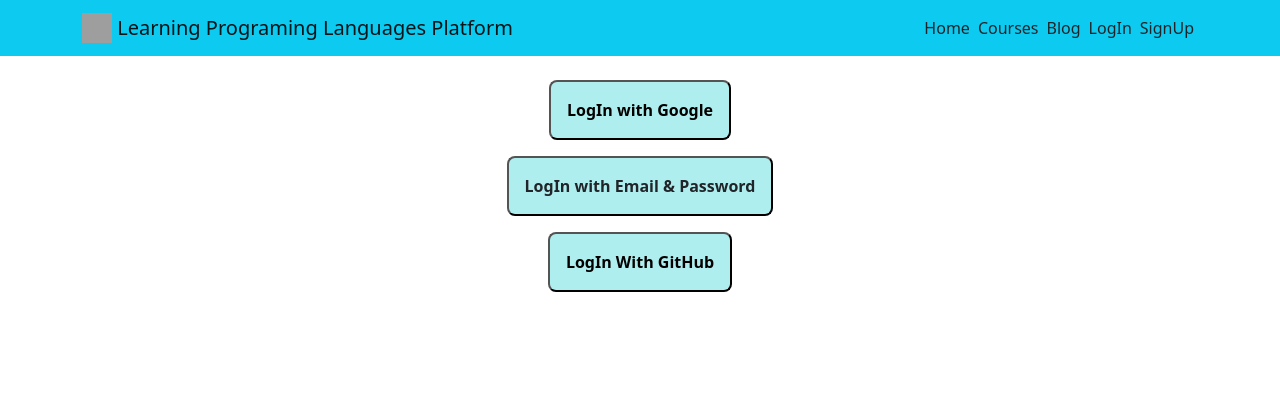
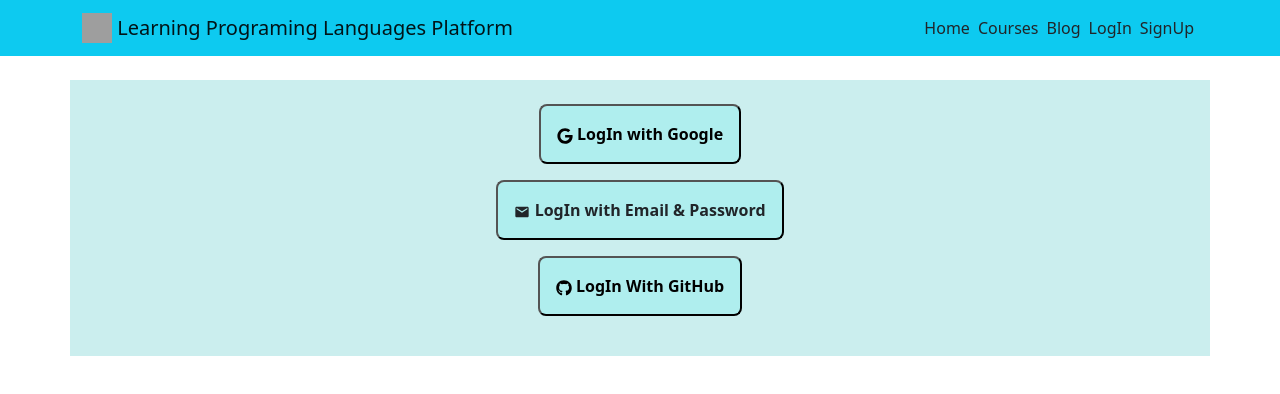
Before and after one commit to Shantaroy07/learning-platform-with-firebase, a React (Create React App) app: page /login in a window 1280 px wide. Shown: the top 394 px of the page. Built offline with nearby package versions, Linux system fonts and the light colour scheme; no server answers; grey boxes are pictures that could not be loaded.

Commit message:
'github-login-added'

```diff
--- a/src/App.css
+++ b/src/App.css
@@ -1,6 +1,6 @@
 .App {
   text-align: center;
-  background-color: antiquewhite;
+
 
 }
 
--- a/src/Component/Login.js
+++ b/src/Component/Login.js
@@ -29,7 +29,7 @@ const Login = () => {
                     navigate(from, { replace: true });
                 }
                 else {
-                    console.error('Your email is not verified. Please verify your email address.')
+                    console.error('Your email is not valid. Please enter a valid  email address.')
                 }
             })
             .catch(error => {
@@ -52,7 +52,9 @@ const Login = () => {
             <Form.Group className="mb-3 mx-lg-5" controlId="formBasicPassword">
                 <Form.Label>Password</Form.Label>
                 <Form.Control name="password" type="password" placeholder="Password" required />
+
             </Form.Group>
+            {error}
             <p className='mx-lg-5'>Don't have an account? Please <Link to='/signup'>Register.</Link></p>
 
             <Button className="mb-3 mx-lg-5" variant="primary" type="submit">
--- a/src/Component/LoginPage.js
+++ b/src/Component/LoginPage.js
@@ -2,7 +2,11 @@ import './Loginpage.css';
 import { Link } from 'react-router-dom';
 import { useContext } from 'react';
 import { AuthContext } from '../Context/AuthProvider/AuthProvider';
-import { GoogleAuthProvider } from 'firebase/auth';
+import { GoogleAuthProvider, GithubAuthProvider } from 'firebase/auth';
+import { FaGoogle } from "react-icons/fa";
+import { FaGithub } from "react-icons/fa";
+import { MdEmail } from "react-icons/md";
+
 
 
 function LogInPage() {
@@ -10,6 +14,7 @@ function LogInPage() {
     const { providerLogIn } = useContext(AuthContext);
 
     const googleProvider = new GoogleAuthProvider();
+    const githubProvider = new GithubAuthProvider()
 
     const handleGoogleSignIn = () => {
         providerLogIn(googleProvider)
@@ -20,17 +25,26 @@ function LogInPage() {
             .catch(error => console.error(error))
     }
 
+    const handleGithubSignIn = () => {
+        providerLogIn(githubProvider)
+            .then(result => {
+                const user = result.user;
+                console.log(user);
+            })
+            .catch(error => console.error(error))
+    }
+
     return (
-        <div className='container flex flex-column  mt-4 mx-auto  text-center'>
+        <div className='container flex flex-column  mt-4 mx-auto  text-center login p-4 '>
 
             <div className="mb-3 ">
-                <button onClick={handleGoogleSignIn} className="p-3 rounded-3   ">LogIn with Google</button>
+                <button onClick={handleGoogleSignIn} className="p-3 rounded-3"> <FaGoogle></FaGoogle> LogIn with Google</button>
             </div>
             <div className="mb-3 ">
-                <button className="p-3 rounded-3"><Link className='text-decoration-none text-dark' to='/email'>LogIn with Email & Password</Link></button>
+                <button className="p-3 rounded-3"><Link className='text-decoration-none text-dark' to='/login/email'><MdEmail></MdEmail> LogIn with Email & Password</Link></button>
             </div>
             <div className="mb-3 ">
-                <button className="p-3 rounded-3">LogIn With GitHub</button>
+                <button onClick={handleGithubSignIn} className="p-3 rounded-3"><FaGithub></FaGithub> LogIn With GitHub</button>
             </div>
 
 
--- a/src/Component/Loginpage.css
+++ b/src/Component/Loginpage.css
@@ -7,3 +7,7 @@ button {
 button:hover {
     background-color: rgb(46, 158, 158);
 }
+
+.login {
+    background-color: rgb(203, 238, 238);
+}
--- a/src/Component/Register.js
+++ b/src/Component/Register.js
@@ -8,7 +8,7 @@ import { AuthContext } from '../Context/AuthProvider/AuthProvider';
 const Register = () => {
 
     const [error, setError] = useState('');
-    const { createUser } = useContext(AuthContext);
+    const { createUser, updateUserProfile, verifyEmail } = useContext(AuthContext);
 
     const handleSubmit = event => {
         event.preventDefault();
@@ -23,12 +23,26 @@ const Register = () => {
                 console.log(user);
                 setError('');
                 form.reset();
+                handleUpdateUserProfile(name, photoURL);
+
             })
             .catch(e => {
                 console.error(e);
                 setError(e.message);
             });
     }
+    const handleUpdateUserProfile = (name, photoURL) => {
+        const profile = {
+            displayName: name,
+            photoURL: photoURL
+        }
+
+        updateUserProfile(profile)
+            .then(() => { })
+            .catch(error => console.error(error));
+    }
+
+
 
     return (
         <Form onSubmit={handleSubmit} className='container mx-lg-5'>
@@ -50,7 +64,7 @@ const Register = () => {
                 <Form.Label>Password</Form.Label>
                 <Form.Control name="password" type="password" placeholder="Password" required />
             </Form.Group>
-            <p>Already Have an Account? Please <Link to='/login'>Login.</Link></p>
+            <p>Already Have an Account? Please <Link to='/login/email'>Login.</Link></p>
 
             <Button variant="primary" type="submit" disabled=''>
                 Register
--- a/src/Context/AuthProvider/AuthProvider.js
+++ b/src/Context/AuthProvider/AuthProvider.js
@@ -1,5 +1,5 @@
 
-import { createUserWithEmailAndPassword, getAuth, onAuthStateChanged, signInWithEmailAndPassword, signInWithPopup } from 'firebase/auth';
+import { createUserWithEmailAndPassword, getAuth, onAuthStateChanged, sendEmailVerification, signInWithEmailAndPassword, signInWithPopup, signOut, updateProfile } from 'firebase/auth';
 import { useEffect } from 'react';
 import { useState } from 'react';
 import { createContext } from 'react';
@@ -25,6 +25,19 @@ const AuthProvider = ({ children }) => {
         setLoading(true);
         return signInWithEmailAndPassword(auth, email, password);
     }
+    const updateUserProfile = (profile) => {
+        return updateProfile(auth.currentUser, profile);
+    }
+
+    const verifyEmail = () => {
+        return sendEmailVerification(auth.currentUser);
+    }
+
+    const logOut = () => {
+        setLoading(true);
+        return signOut(auth);
+    }
+
 
     useEffect(() => {
         const unsubscribe = onAuthStateChanged(auth, (currentUser) => {
@@ -40,7 +53,16 @@ const AuthProvider = ({ children }) => {
         }
 
     }, [])
-    const authInfo = { user, loading, setLoading, providerLogIn, createUser, signIn };
+    const authInfo = {
+        user,
+        loading,
+        setLoading,
+        providerLogIn,
+        createUser,
+        signIn, updateUserProfile,
+        verifyEmail,
+        logOut
+    };
 
     return (
         <AuthContext.Provider value={authInfo}>
--- a/src/Routes/Route.js
+++ b/src/Routes/Route.js
@@ -28,7 +28,7 @@ export const router = createBrowserRouter([
 
             },
             {
-                path: '/email',
+                path: '/login/email',
                 element: <Login></Login>,
 
             },
```
